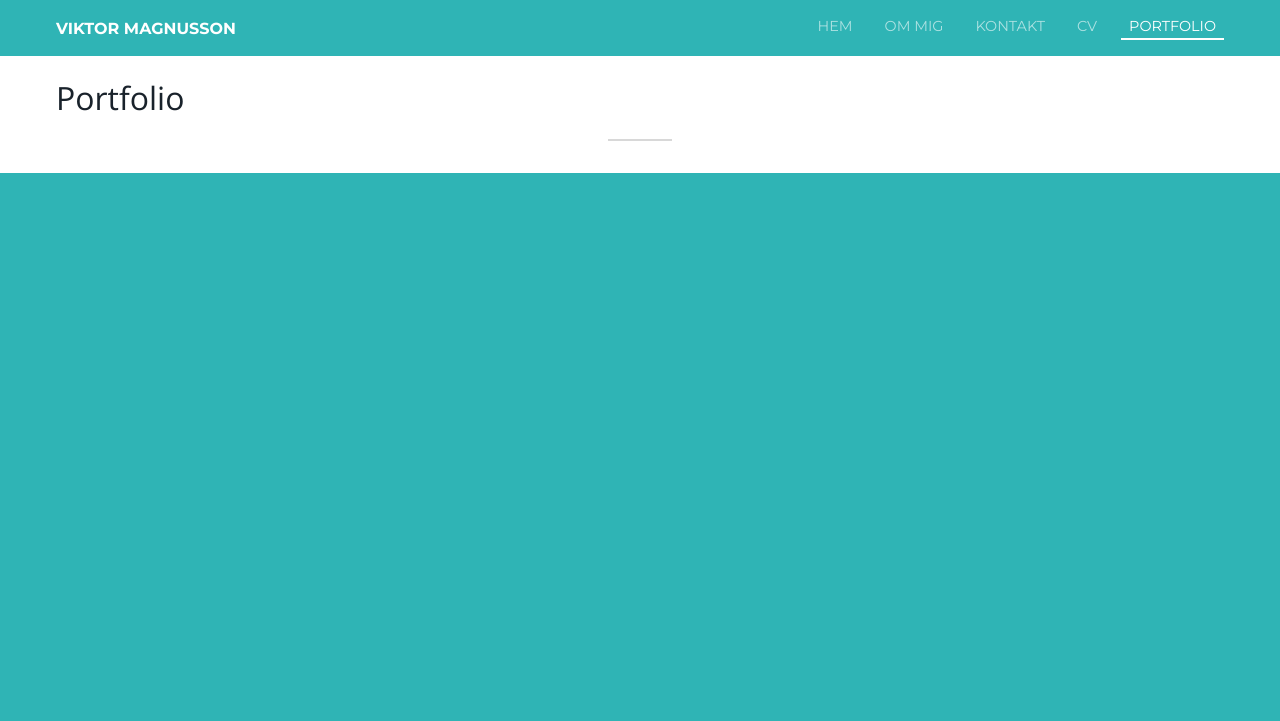
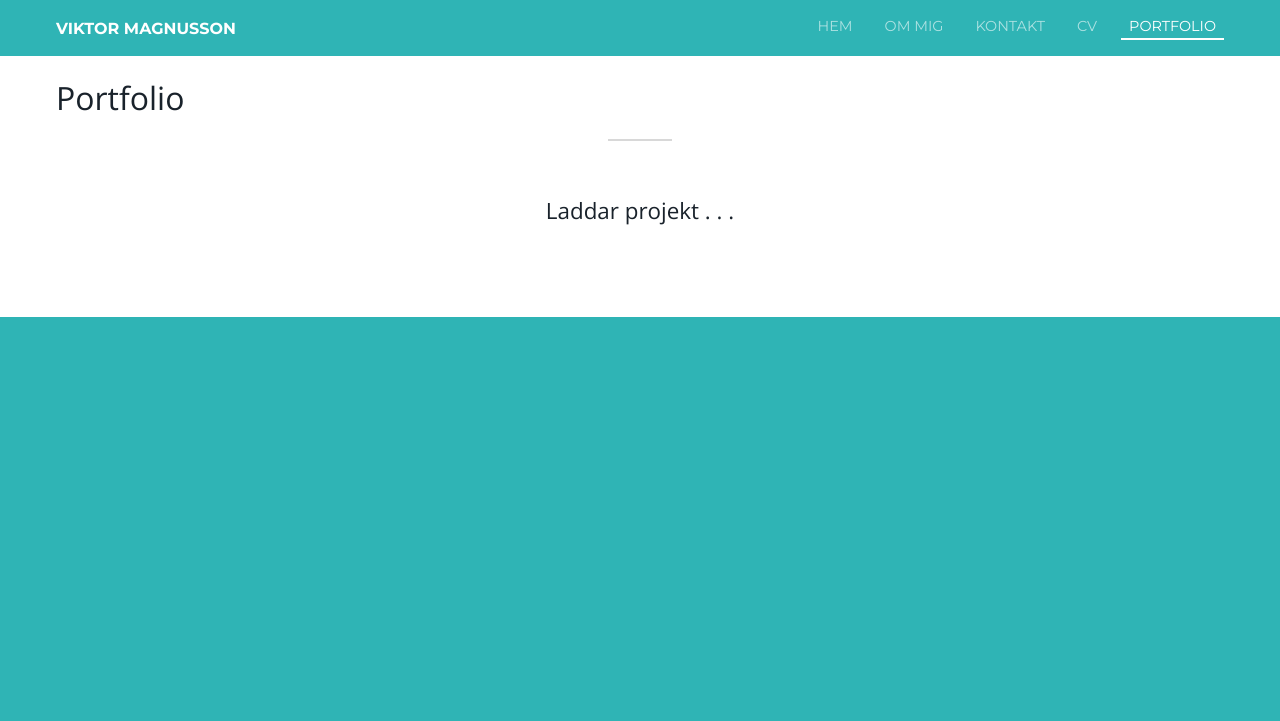
Before and after one commit to viktorkuddis/Uppg2_Dynamisk_CD-SIDA, a plain HTML site: page portfolio.html in a window 1280 px wide. Shown: the top 721 px of the page. Drawn offline with nearby package versions, Linux system fonts and the light colour scheme; the site is published under a folder, as on GitHub Pages, so addresses that start at the root find nothing; no server answers.

Commit message:
added dot to path for script

```diff
--- a/portfolio.html
+++ b/portfolio.html
@@ -121,7 +121,7 @@
         </footer>
     </div>
 
-    <script src="/js/githubfetchandRender.js"></script>
+    <script src="./js/githubfetchandRender.js"></script>
 
 </body>
 
```
